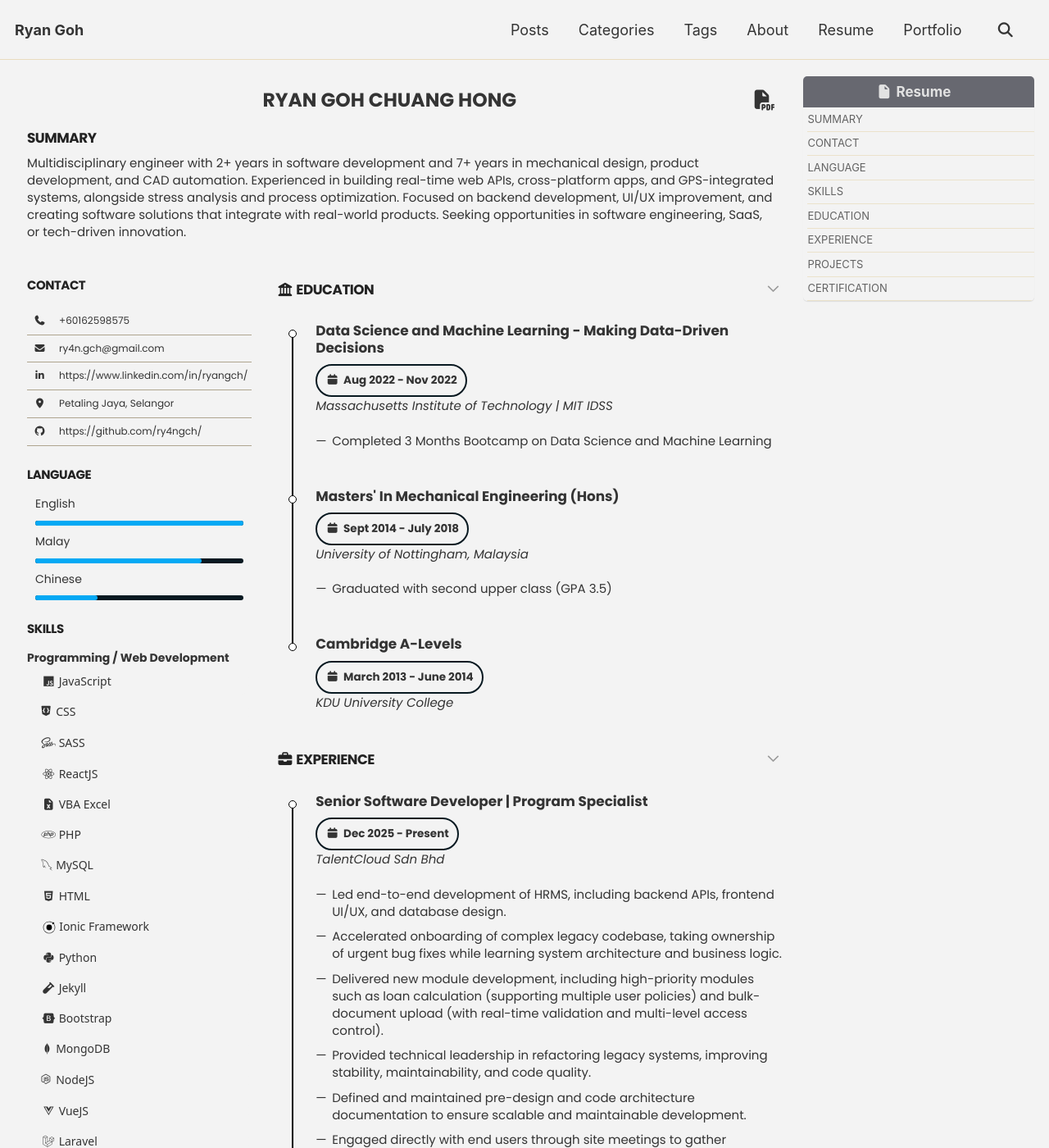
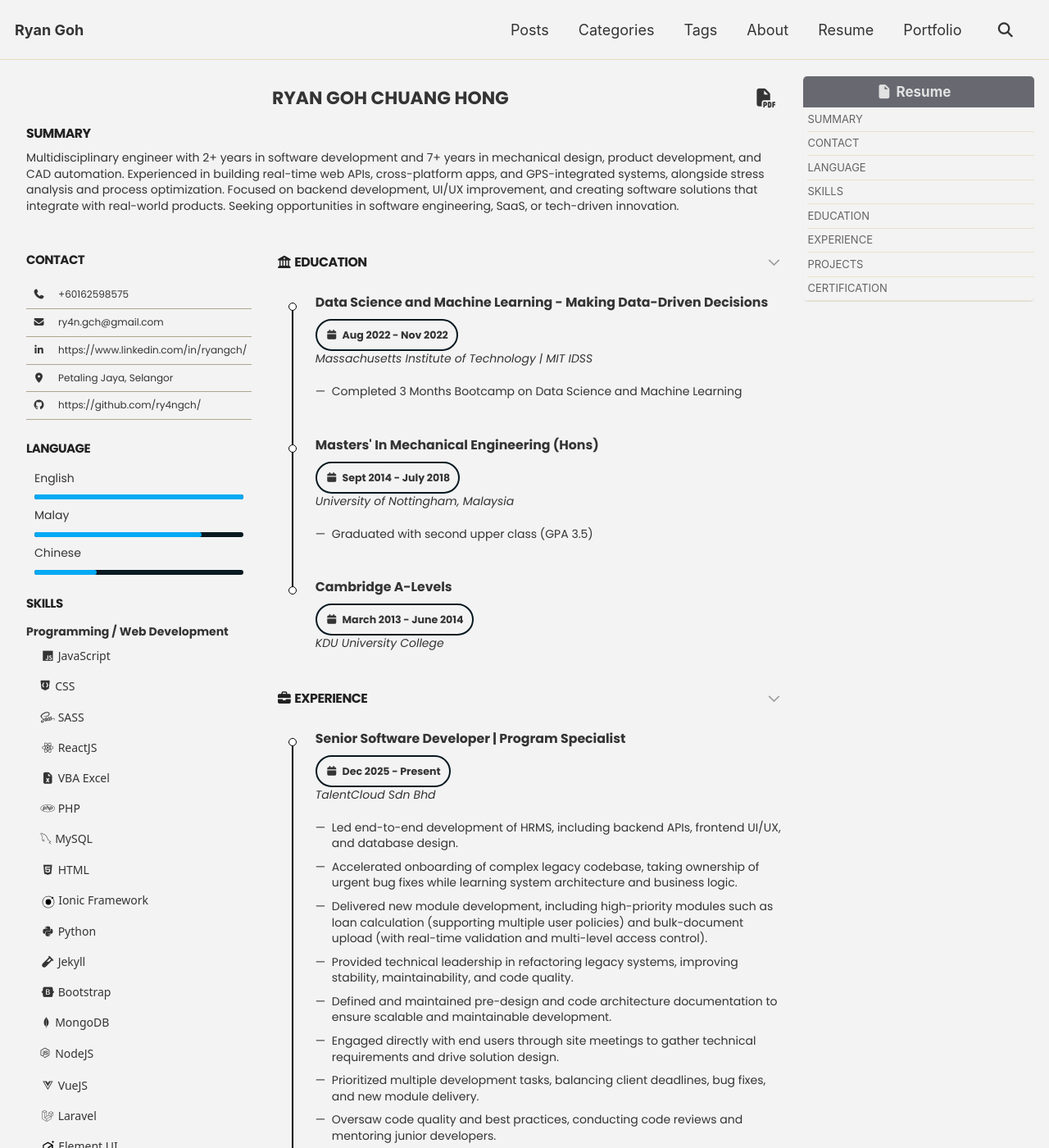
Before and after one commit to ry4ngch/ry4ngch.github.io, a Jekyll site: the page built from _pages/cv.md, in a window 1280 px wide and 1400 px high. Shown: the whole window at 82% size. Built offline with Jekyll 4.4.1, drawn with Linux system fonts in a browser that asks for light colours; cached includes are drawn as plain includes; some web fonts are replaced; a script that is not in the unit is left out; comment, search, counter and statistics services are not loaded.

Commit message:
fixed font size on mobile screen

```diff
--- a/_sass/custom/_cv.scss
+++ b/_sass/custom/_cv.scss
@@ -2,7 +2,7 @@
 
 .resume-wrapper {
   //background: #fff;
-  font-size: 15px;
+  font-size: 14px;
   line-height: 1.4;
   max-width: 950px;
   padding: 1em;
--- a/assets/css/main.scss
+++ b/assets/css/main.scss
@@ -27,17 +27,17 @@
 @import "minimal-mistakes";
 
 html {
-    font-size: 12px; // change to whatever
+    font-size: 18px;
 
     @include breakpoint($medium) {
-      font-size: 14px; // change to whatever
+      font-size: 18px;
     }
 
     @include breakpoint($large) {
-      font-size: 16px; // change to whatever
+      font-size: 18px;
     }
 
     @include breakpoint($x-large) {
-      font-size: 18px; // change to whatever
+      font-size: 18px;
     }
   }
--- a/index.html
+++ b/index.html
@@ -26,7 +26,7 @@
       url: "https://www.linkedin.com/in/ryangch/"
 
 intro:
-  - title: 'About Ryan Goh'
+  - title: 'About Me'
     excerpt: "Hi! I'm **Ryan Goh**, a mechanical engineer based in Malaysia with a passion for data analytics, machine learning, and web development. With a background in both startup web development and traditional engineering, I build digital tools like the **ASME-PVDE** to solve real-world engineering challenges."
 
 ---
```
